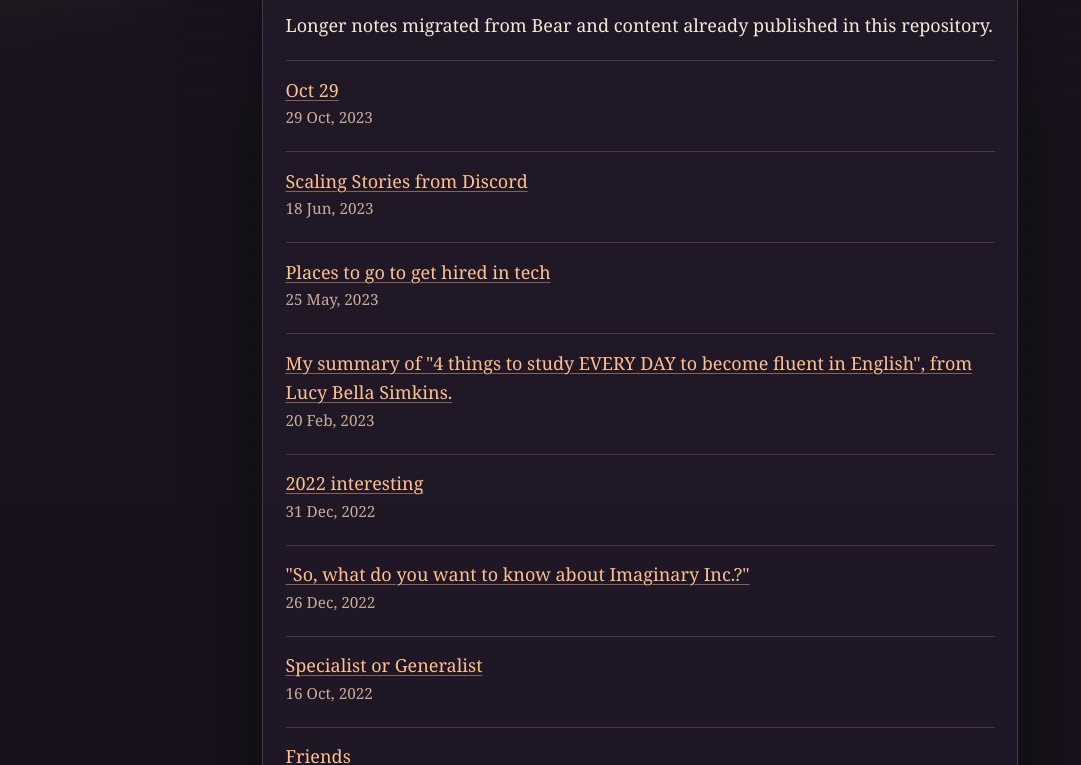
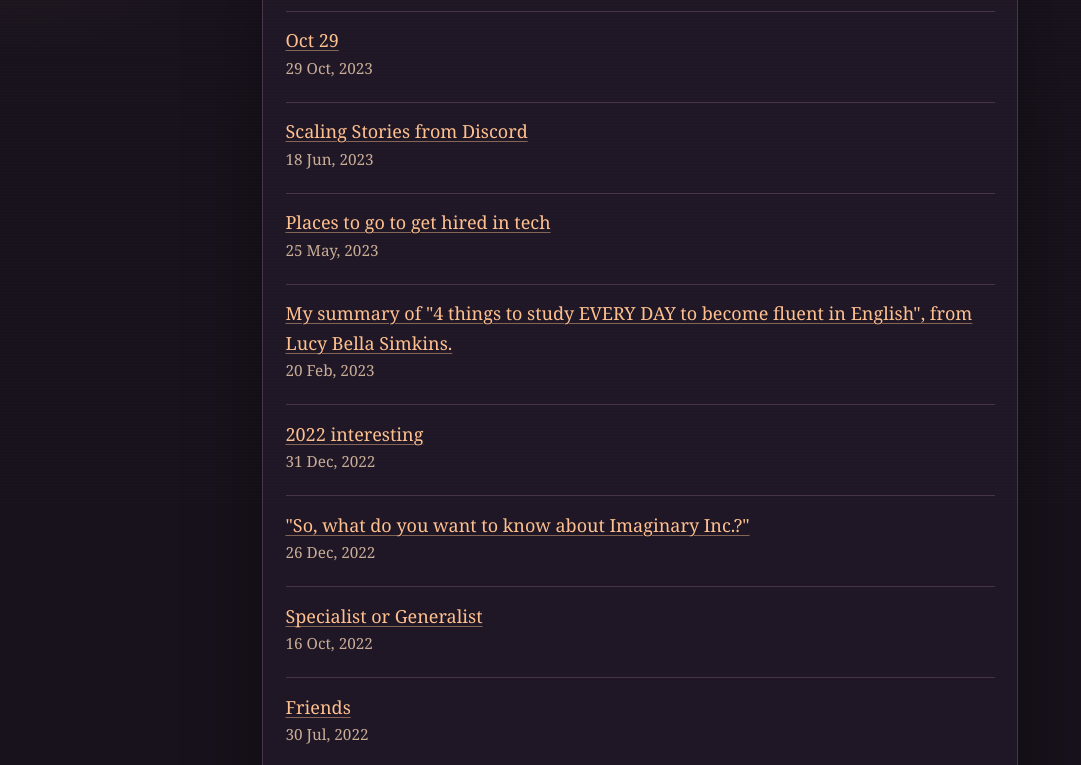
Before and after one commit to nilsandrey/nilsandrey.github.io, a plain HTML site: page blog/index.html in a window 1280 px wide. Shown: the part 296-1061 px from the top of the page, without its empty margins (0-1081 px from the left). Drawn offline with Linux system fonts and the light colour scheme.

Commit message:
Remove blog introduction text (#9)

```diff
--- a/blog/index.html
+++ b/blog/index.html
@@ -20,7 +20,6 @@
 
     <main class="content">
       <h2>Blog</h2>
-      <p>Longer notes migrated from Bear and content already published in this repository.</p>
 
       <ul class="post-list">
         <li>
```
